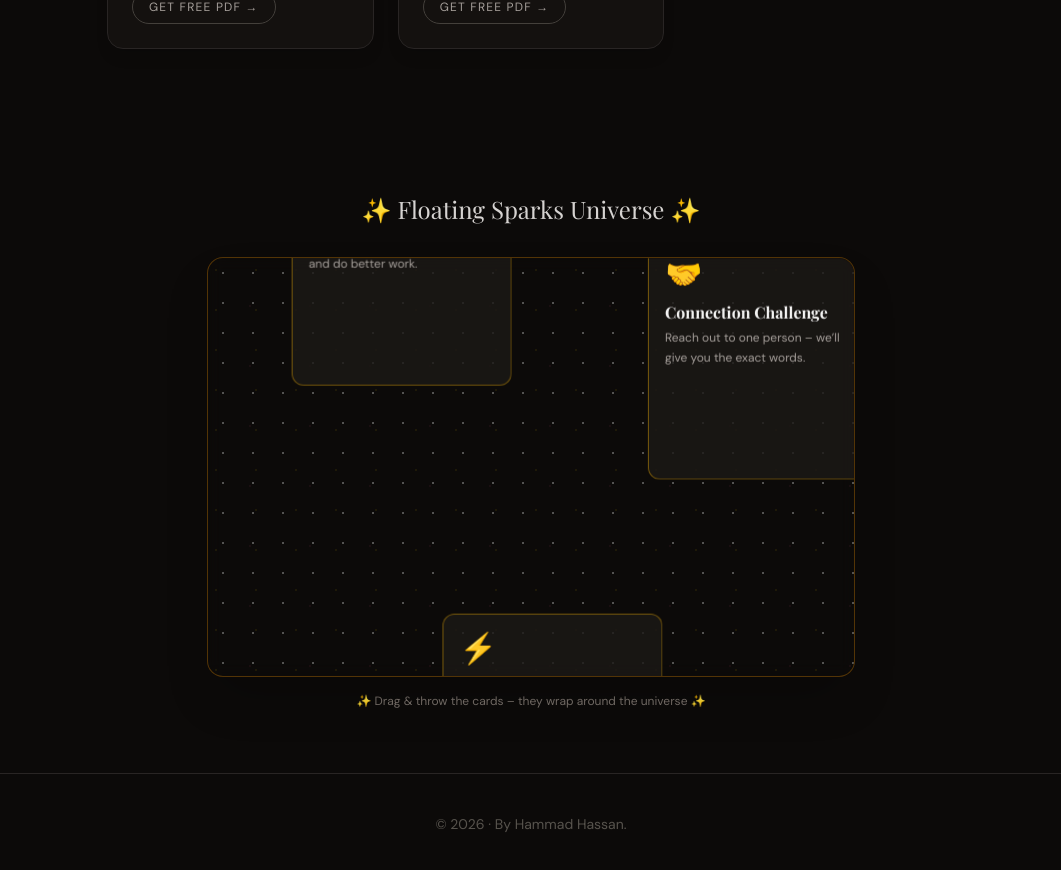
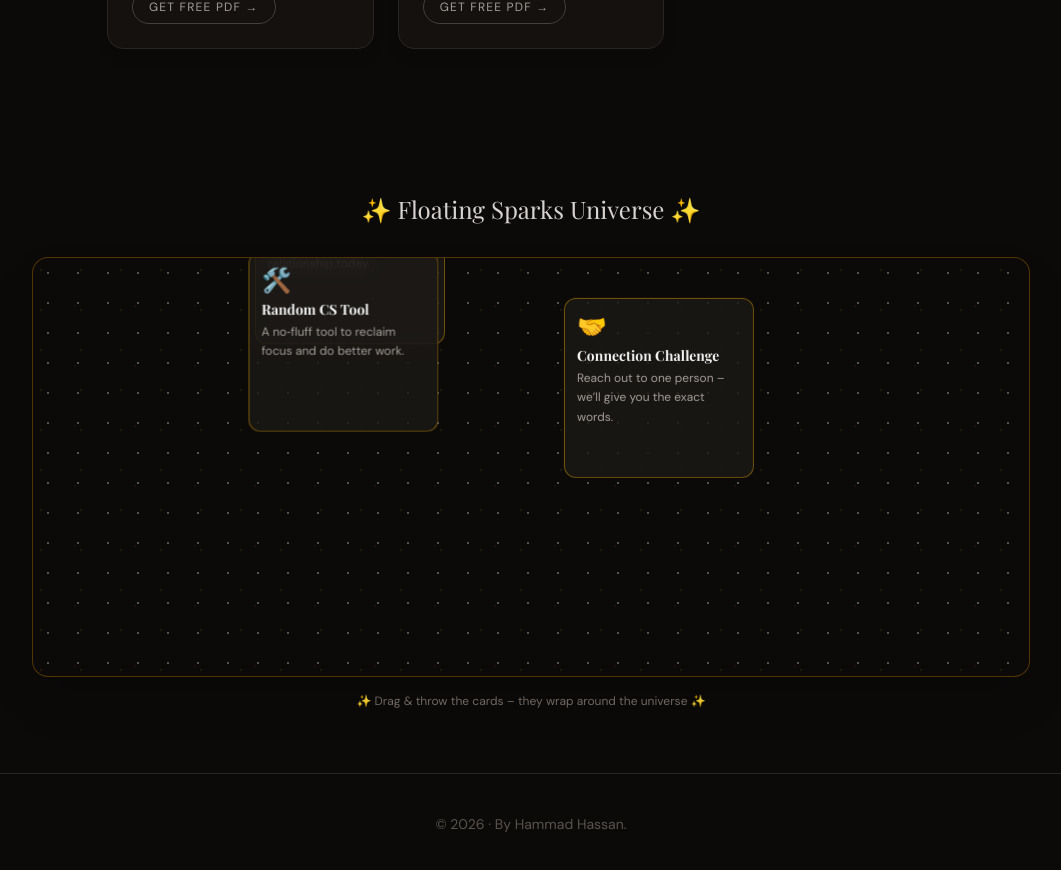
Before and after one commit to imhammad/Charismatic-Code, a Next.js app: page / in a window 1280 px wide. Shown: the part 1040-1910 px from the top of the page, without its empty margins (109-1170 px from the left). Built offline with nearby package versions, Linux system fonts and the light colour scheme; no server answers; a web font is replaced by a local one.

Commit message:
Type error fixed + Floating Cards animation fixed

```diff
--- a/src/components/FloatingCards.tsx
+++ b/src/components/FloatingCards.tsx
@@ -33,19 +33,19 @@ export default function FloatingCards() {
   const animRef = useRef<number | undefined>(undefined);
   const containerRectRef = useRef({ width: 0, height: 0 });
 
-  const initCards = useCallback(() => {
-    if (!containerRef.current) return;
+  const initCards = useCallback((): CardData[] => {
+    if (!containerRef.current) return [];
     const rect = containerRef.current.getBoundingClientRect();
     containerRectRef.current = { width: rect.width, height: rect.height };
-    const cardWidth = 220;
-    const cardHeight = 240;
+    const cardWidth = 190;
+    const cardHeight = 180;
     return cardsData.map((card, idx) => ({
       id: idx,
       ...card,
       x: random(20, rect.width - cardWidth - 20),
       y: random(20, rect.height - cardHeight - 20),
-      vx: random(-0.8, 0.8),
-      vy: random(-0.8, 0.8),
+      vx: random(-0.5, 0.5),
+      vy: random(-0.5, 0.5),
       width: cardWidth,
       height: cardHeight,
       isDragging: false,
@@ -60,16 +60,18 @@ export default function FloatingCards() {
     if (!container) return;
     const rect = container.getBoundingClientRect();
     containerRectRef.current = { width: rect.width, height: rect.height };
+
     cardsRef.current.forEach(card => {
       if (card.isDragging || !card.element) return;
+
       let newX = card.x + card.vx;
       let newY = card.y + card.vy;
 
-      // Wrap-around: teleport to opposite edge
-      if (newX + card.width < 0) newX = rect.width;
-      if (newX > rect.width) newX = -card.width;
-      if (newY + card.height < 0) newY = rect.height;
-      if (newY > rect.height) newY = -card.height;
+      newX = ((newX + card.width) % rect.width + rect.width) % rect.width;
+      newX -= card.width;
+
+      newY = ((newY + card.height) % rect.height + rect.height) % rect.height;
+      newY -= card.height;
 
       card.x = newX;
       card.y = newY;
@@ -80,6 +82,15 @@ export default function FloatingCards() {
   useEffect(() => {
     if (!containerRef.current) return;
     cardsRef.current = initCards();
+
+    // Attach elements after DOM is ready – cast to HTMLDivElement
+    cardsRef.current.forEach(card => {
+      const el = document.getElementById(`float-card-${card.id}`) as HTMLDivElement | null;
+      if (el) {
+        card.element = el;
+        el.style.transform = `translate(${card.x}px, ${card.y}px)`;
+      }
+    });
 
     const step = () => {
       updatePositions();
@@ -92,22 +103,11 @@ export default function FloatingCards() {
     };
   }, [initCards, updatePositions]);
 
-  // Store element refs after mount
-  useEffect(() => {
-    cardsRef.current.forEach(card => {
-      const el = document.getElementById(`float-card-${card.id}`);
-      if (el) {
-        card.element = el;
-        el.style.transform = `translate(${card.x}px, ${card.y}px)`;
-      }
-    });
-  }, []); // run once after DOM ready
-
   const handlePointerDown = (e: React.PointerEvent, id: number) => {
     const card = cardsRef.current.find(c => c.id === id);
     if (!card || !card.element || !containerRef.current) return;
     e.preventDefault();
-    card.element.setPointerCapture(e.pointerId); // crucial for smooth drag
+    card.element.setPointerCapture(e.pointerId);
 
     card.isDragging = true;
     const rect = card.element.getBoundingClientRect();
@@ -129,11 +129,11 @@ export default function FloatingCards() {
     };
 
     const onPointerUp = (upEvent: PointerEvent) => {
-      const deltaX = upEvent.clientX - (e.clientX);
-      const deltaY = upEvent.clientY - (e.clientY);
-      card.vx = deltaX * 0.15;
-      card.vy = deltaY * 0.15;
-      const maxSpeed = 4;
+      const deltaX = upEvent.clientX - e.clientX;
+      const deltaY = upEvent.clientY - e.clientY;
+      card.vx = deltaX * 0.08;
+      card.vy = deltaY * 0.08;
+      const maxSpeed = 1.8;
       card.vx = Math.min(maxSpeed, Math.max(-maxSpeed, card.vx));
       card.vy = Math.min(maxSpeed, Math.max(-maxSpeed, card.vy));
       card.isDragging = false;
@@ -146,19 +146,18 @@ export default function FloatingCards() {
   };
 
   return (
-    <section className="px-4 py-16 max-w-4xl mx-auto">
+    <section className="px-4 py-16 w-full">
       <h2 className="font-display text-2xl text-stone-300 mb-8 text-center">
         ✨ Floating Sparks Universe ✨
       </h2>
       <div
         ref={containerRef}
-        className="relative w-full sm:w-[85%] md:w-[75%] mx-auto min-h-[420px] rounded-2xl border border-amber-500/30 bg-black/40 backdrop-blur-sm overflow-hidden shadow-2xl"
+        className="relative w-full sm:w-[90%] md:w-[85%] lg:w-[80%] mx-auto h-[420px] rounded-2xl border border-amber-500/30 bg-black/40 backdrop-blur-sm overflow-hidden shadow-2xl"
         style={{
           background: "radial-gradient(circle at 20% 30%, rgba(255,215,0,0.08) 1px, transparent 1px), radial-gradient(circle at 70% 80%, rgba(255,100,150,0.06) 1px, transparent 1px)",
           backgroundSize: "40px 40px, 60px 60px",
         }}
       >
-        {/* Static starfield */}
         <div className="absolute inset-0 pointer-events-none">
           <div className="absolute w-full h-full" style={{ backgroundImage: "radial-gradient(white 1px, transparent 1px)", backgroundSize: "30px 30px", opacity: 0.3 }} />
         </div>
@@ -168,11 +167,11 @@ export default function FloatingCards() {
             key={idx}
             id={`float-card-${idx}`}
             onPointerDown={(e) => handlePointerDown(e, idx)}
-            className="absolute rounded-xl border border-amber-400/40 bg-stone-900/80 p-4 backdrop-blur-sm cursor-grab active:cursor-grabbing transition-all duration-150 hover:scale-105 hover:border-amber-300 hover:shadow-lg hover:shadow-amber-500/30 will-change-transform"
-            style={{ width: 220, height: 240, touchAction: "none" }}
+            className="absolute rounded-xl border border-amber-400/40 bg-stone-900/80 p-3 backdrop-blur-sm cursor-grab active:cursor-grabbing transition-all duration-150 hover:scale-105 hover:border-amber-300 hover:shadow-lg hover:shadow-amber-500/30 will-change-transform"
+            style={{ width: 190, height: 180, touchAction: "none" }}
           >
-            <div className="text-3xl mb-2">{card.emoji}</div>
-            <h3 className="font-display text-md font-bold text-stone-100 mb-1">
+            <div className="text-2xl mb-1">{card.emoji}</div>
+            <h3 className="font-display text-sm font-bold text-stone-100 mb-1 leading-tight">
               {card.title}
             </h3>
             <p className="font-body text-stone-400 text-xs leading-relaxed">
```
